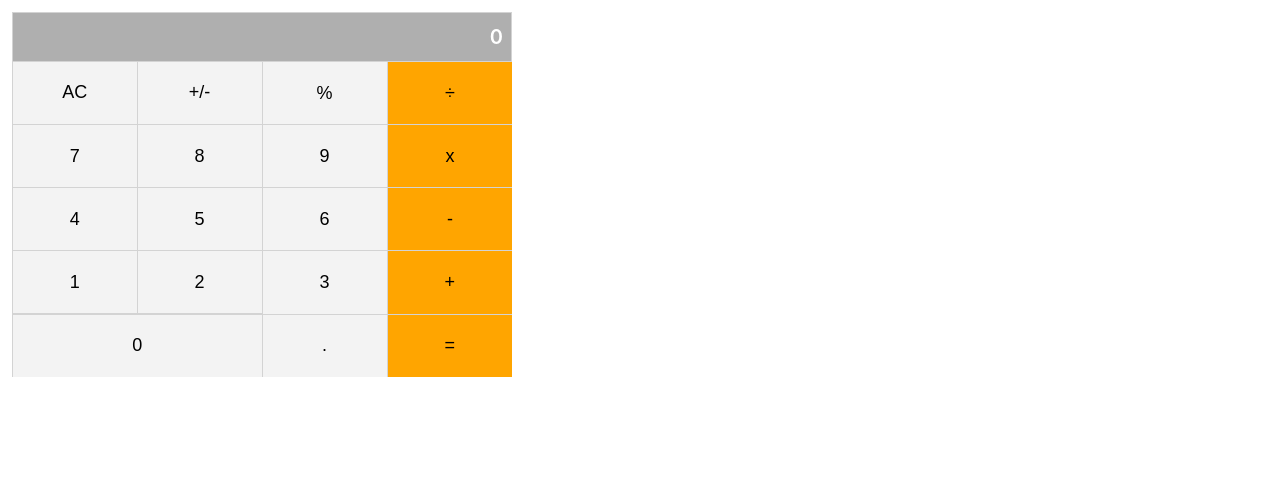
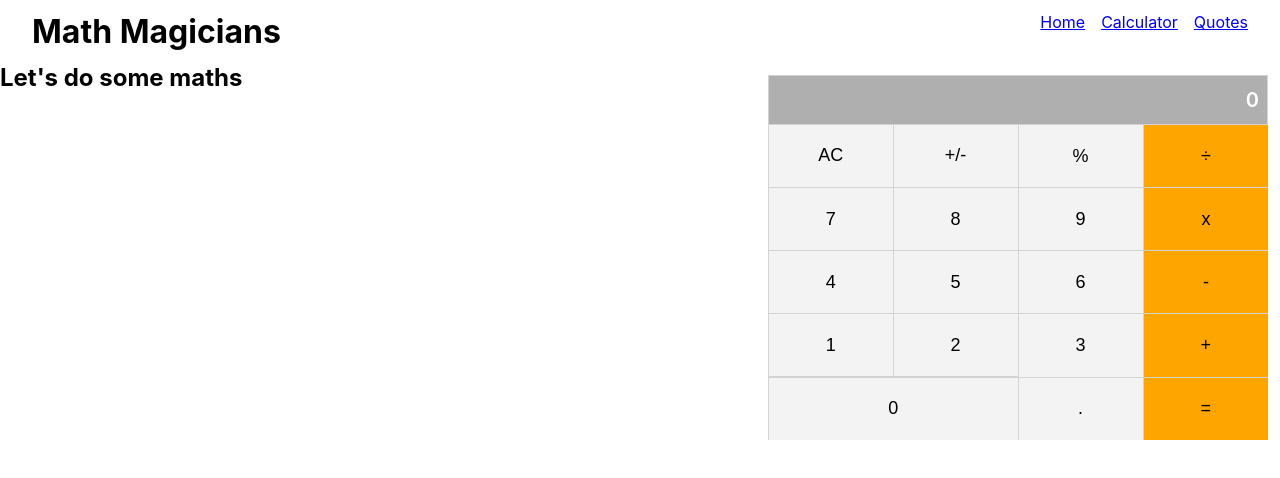
Before and after one commit to Trast00/math-magicians, a React (Create React App) app: page /calculator in a window 1280 px wide. Shown: the top 478 px of the page. Built offline with nearby package versions, Linux system fonts and the light colour scheme.

Commit message:
Add NavBar structure and feature, Add Home.html, Add Quote.html, move Calculator from components/ to page/

```diff
--- a/package.json
+++ b/package.json
@@ -9,6 +9,7 @@
     "big.js": "^6.2.1",
     "react": "^18.2.0",
     "react-dom": "^18.2.0",
+    "react-router-dom": "^6.6.2",
     "react-scripts": "5.0.1",
     "web-vitals": "^2.1.4"
   },
--- a/src/App.css
+++ b/src/App.css
@@ -1,11 +1,38 @@
 .App {
   text-align: center;
+  width: 100vw;
+  overflow: hidden;
 }
 
 .flex-center {
   display: flex;
   justify-content: center;
   align-items: center;
+}
+
+.navbar {
+  width: 100%;
+  display: flex;
+  justify-content: space-between;
+  padding: 12px 32px 12px 32px;
+}
+
+.navbar ul {
+  gap: 16px;
+  color: black;
+  list-style: none;
+  display: flex;
+
+}
+
+.calculator-wrapper {
+  width: 100%;
+  display: flex;
+  justify-content: space-evenly;
+}
+
+.calculator-histories {
+  width: 80%;
 }
 
 .calculator {
--- a/src/App.js
+++ b/src/App.js
@@ -1,6 +1,10 @@
 import React from 'react';
+import { BrowserRouter, Routes, Route } from 'react-router-dom';
+import Navbar from './components/Navbar';
 import './App.css';
-import Calculator from './components/Calculator';
+import Home from './pages/Home'
+import Calculator from './pages/Calculator';
+import Quote from './pages/Quote'
 
 class App extends React.Component {
   constructor(props) {
@@ -10,9 +14,14 @@ class App extends React.Component {
 
   render() {
     return (
-      <div className="App">
-        <Calculator />
-      </div>
+      <BrowserRouter className="App">
+          <Navbar />
+        <Routes>
+          <Route path='/' element={<Home />} />
+          <Route path='/quote' element={<Quote />} />
+          <Route path='/calculator' element={<Calculator />} />
+        </Routes>
+      </BrowserRouter>
     );
   }
 }
--- a/src/components/Calculator.js
+++ /dev/null
@@ -1,51 +0,0 @@
-import React, { useState } from 'react';
-import calculate from './logic/calculate';
-
-const Calculator = () => {
-  const [total, setTotal] = useState(null);
-  const [next, setNext] = useState(null);
-  const [operation, setOperation] = useState(null);
-
-  const onClickBtn = (event) => {
-    const btnName = event.currentTarget.textContent;
-    const result = calculate({ total, next, operation }, btnName);
-    setTotal(result.total);
-    setNext(result.next);
-    setOperation(result.operation);
-  };
-
-  const getResult = () => next || (total || '0');
-
-  return (
-    <main className="calculator">
-      <div className="flex-center result">{getResult()}</div>
-      <div className="calculator-btns">
-        <button type="button" onClick={onClickBtn}>AC</button>
-        <button type="button" onClick={onClickBtn}>+/-</button>
-        <button type="button" onClick={onClickBtn}>%</button>
-        <button type="button" onClick={onClickBtn} className="backgroundOrange">&divide;</button>
-
-        <button type="button" onClick={onClickBtn}>7</button>
-        <button type="button" onClick={onClickBtn}>8</button>
-        <button type="button" onClick={onClickBtn}>9</button>
-        <button type="button" onClick={onClickBtn} className="backgroundOrange">x</button>
-
-        <button type="button" onClick={onClickBtn}>4</button>
-        <button type="button" onClick={onClickBtn}>5</button>
-        <button type="button" onClick={onClickBtn}>6</button>
-        <button type="button" onClick={onClickBtn} className="backgroundOrange">-</button>
-
-        <button type="button" onClick={onClickBtn}>1</button>
-        <button type="button" onClick={onClickBtn}>2</button>
-        <button type="button" onClick={onClickBtn}>3</button>
-        <button type="button" onClick={onClickBtn} className="backgroundOrange">+</button>
-
-        <button type="button" onClick={onClickBtn} className="btn-zero">0</button>
-        <button type="button" onClick={onClickBtn}>.</button>
-        <button type="button" onClick={onClickBtn} className="backgroundOrange">=</button>
-      </div>
-    </main>
-  );
-};
-
-export default Calculator;
--- /dev/null
+++ b/src/components/Navbar.jsx
@@ -0,0 +1,17 @@
+import { Link } from "react-router-dom";
+
+const Navbar = () => {
+  //const home = useLoaderData()
+  return (
+    <main className="navbar">
+      <h1>Math Magicians</h1>
+      <ul>
+        <li><Link to="/">Home</Link></li>
+        <li><Link to="/calculator">Calculator</Link></li>
+        <li><Link to="/quote">Quotes</Link></li>
+      </ul>
+    </main>
+  )
+}
+
+export default Navbar;
--- /dev/null
+++ b/src/pages/Calculator.jsx
@@ -0,0 +1,56 @@
+import React, { useState } from 'react';
+import calculate from '../components/logic/calculate';
+
+const Calculator = () => {
+  const [total, setTotal] = useState(null);
+  const [next, setNext] = useState(null);
+  const [operation, setOperation] = useState(null);
+
+  const onClickBtn = (event) => {
+    const btnName = event.currentTarget.textContent;
+    const result = calculate({ total, next, operation }, btnName);
+    setTotal(result.total);
+    setNext(result.next);
+    setOperation(result.operation);
+  };
+
+  const getResult = () => next || (total || '0');
+
+  return (
+    <main className="calculator-wrapper">
+      <div className="calculator-histories">
+        <h2>Let's do some maths</h2>
+      </div>
+      <div className="calculator">
+        <div className="flex-center result">{getResult()}</div>
+        <div className="calculator-btns">
+          <button type="button" onClick={onClickBtn}>AC</button>
+          <button type="button" onClick={onClickBtn}>+/-</button>
+          <button type="button" onClick={onClickBtn}>%</button>
+          <button type="button" onClick={onClickBtn} className="backgroundOrange">&divide;</button>
+
+          <button type="button" onClick={onClickBtn}>7</button>
+          <button type="button" onClick={onClickBtn}>8</button>
+          <button type="button" onClick={onClickBtn}>9</button>
+          <button type="button" onClick={onClickBtn} className="backgroundOrange">x</button>
+
+          <button type="button" onClick={onClickBtn}>4</button>
+          <button type="button" onClick={onClickBtn}>5</button>
+          <button type="button" onClick={onClickBtn}>6</button>
+          <button type="button" onClick={onClickBtn} className="backgroundOrange">-</button>
+
+          <button type="button" onClick={onClickBtn}>1</button>
+          <button type="button" onClick={onClickBtn}>2</button>
+          <button type="button" onClick={onClickBtn}>3</button>
+          <button type="button" onClick={onClickBtn} className="backgroundOrange">+</button>
+
+          <button type="button" onClick={onClickBtn} className="btn-zero">0</button>
+          <button type="button" onClick={onClickBtn}>.</button>
+          <button type="button" onClick={onClickBtn} className="backgroundOrange">=</button>
+        </div>
+      </div>
+    </main>
+  );
+};
+
+export default Calculator;
--- /dev/null
+++ b/src/pages/Home.js
@@ -0,0 +1,10 @@
+
+const Home = () => {
+  return (
+    <main>
+      <h2>This is the home page</h2>
+    </main>
+  )
+}
+
+export default Home
--- /dev/null
+++ b/src/pages/Quote.js
@@ -0,0 +1,10 @@
+
+const Quote = () => {
+  return (
+    <main>
+
+    </main>
+  )
+}
+
+export default Quote;
```
Also changed, not shown: src/index.js (+23 -2 lines), 1 other file (tests, documents, lock files or other folders).
